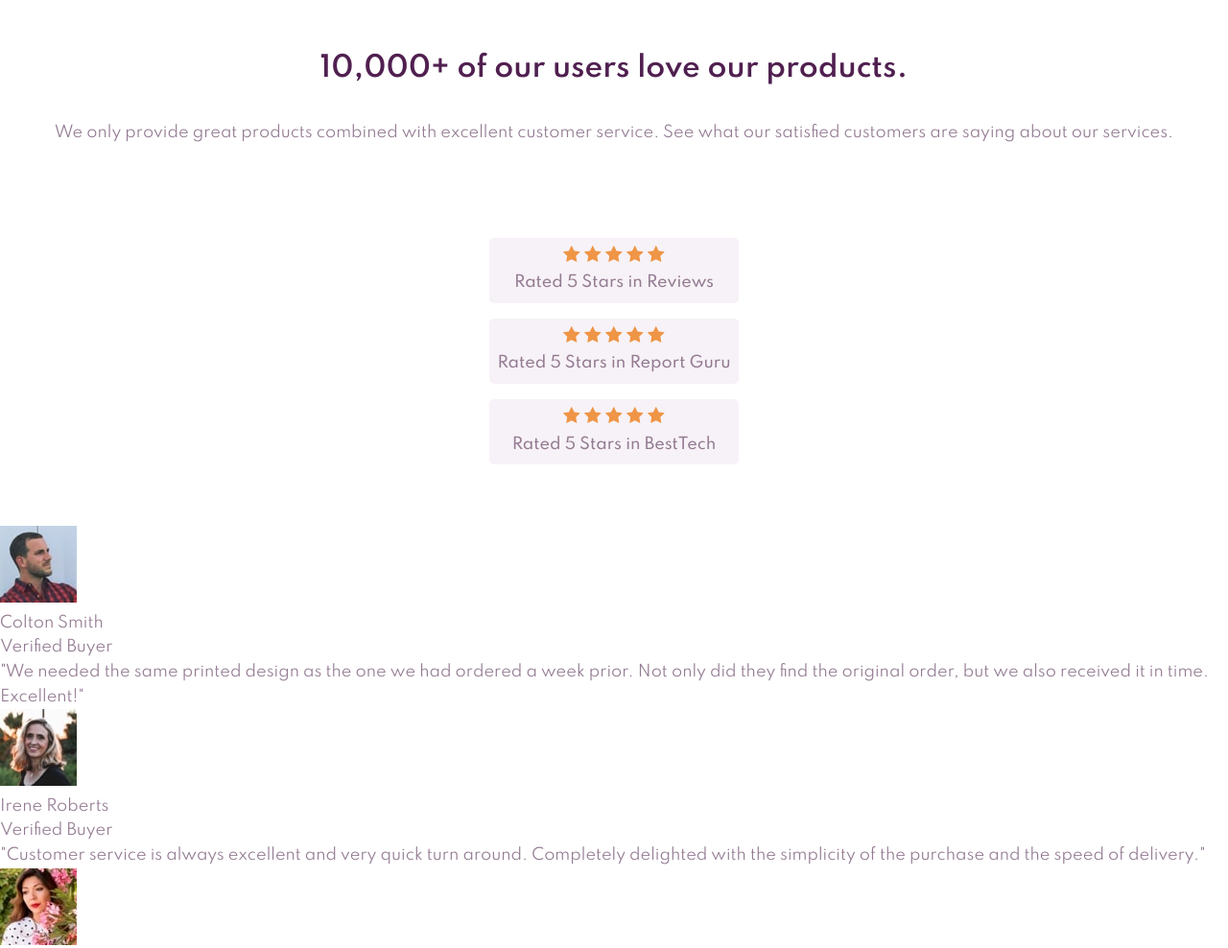
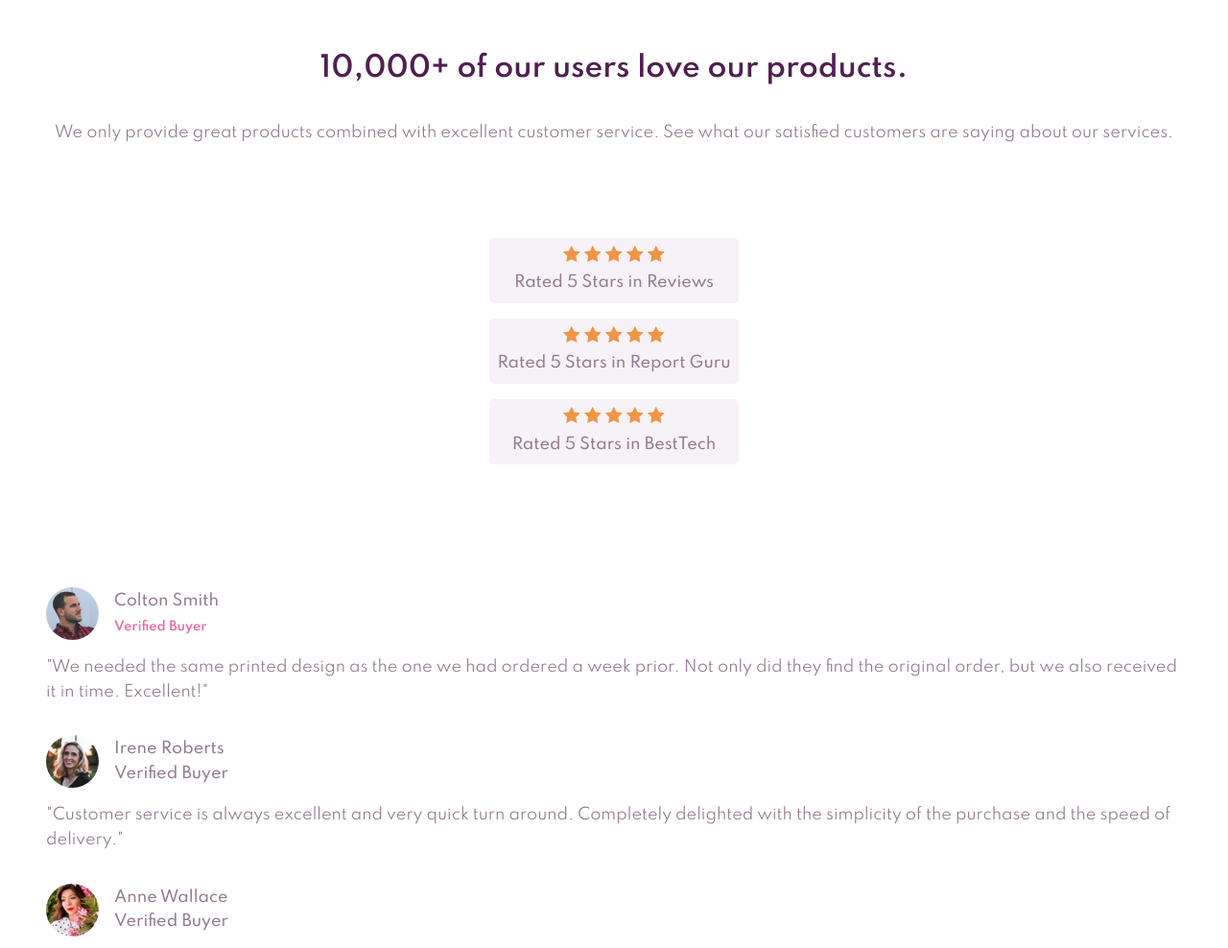
Before and after one commit to Kary01/challenge-social-proof-section, a plain HTML site: page index.html in a window 1280 px wide. Shown: the top 988 px of the page at 96% size. Drawn offline with Linux system fonts and the light colour scheme.

Commit message:
add comments data styles

```diff
--- a/css/style.css
+++ b/css/style.css
@@ -119,3 +119,39 @@ img {
   background-repeat: no-repeat;
   background-size: contain;
 }
+
+.comments {
+  display: flex;
+  flex-direction: column;
+  justify-content: center;
+  align-items: center;
+}
+
+.comments .comments__card {
+  padding: 1rem;
+}
+
+.comments .comments__data {
+  display: flex;
+  flex-direction: row;
+  align-items: center;
+  margin-bottom: 1rem;
+}
+
+.comments .comments__data .comments__pic {
+  width: 55px;
+  height: 55px;
+  border-radius: 50%;
+}
+
+.comments .comments__data .comments__name {
+  margin: 0 1rem;
+  font-size: 1rem;
+  font-weight: var(--font-medium);
+}
+
+.comments__name span {
+  font-size: .8rem;
+  color: var(--soft-pink);
+  font-weight: var(--font-semi-bold);
+}
--- a/index.html
+++ b/index.html
@@ -71,12 +71,12 @@
         </div>
       </section>
 
-      <section class="comments">
+      <section class="comments section">
         <div class="comments__container">
           <div class="comments__card">
             <div class="comments__data">
               <img class="comments__pic" src="./images/image-colton.jpg" alt="Profile pic">
-              <p class="comments__name">Colton Smith <br> Verified Buyer</p>
+              <p class="comments__name">Colton Smith <br> <span>Verified Buyer</span></p>
             </div>
             <p class="comments__copy">"We needed the same printed design as the one we had ordered a week prior.
               Not only did they find the original order, but we also received it in time.
```
